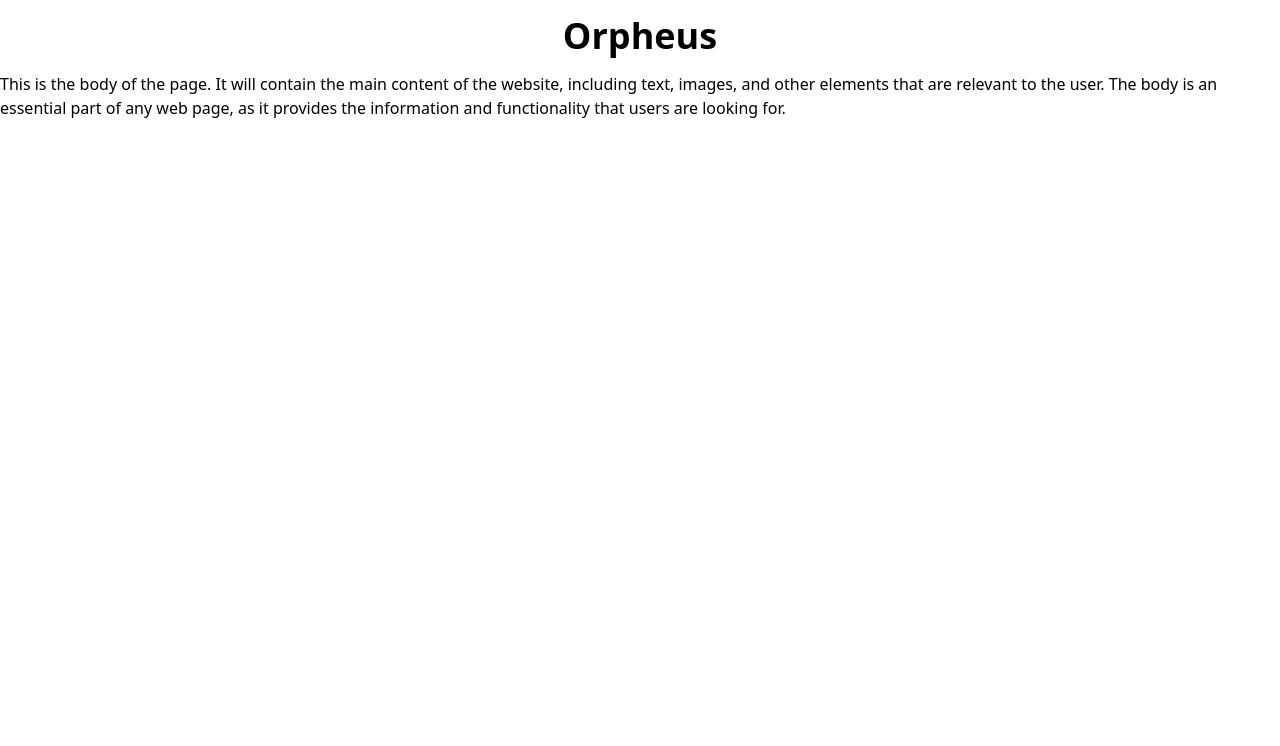
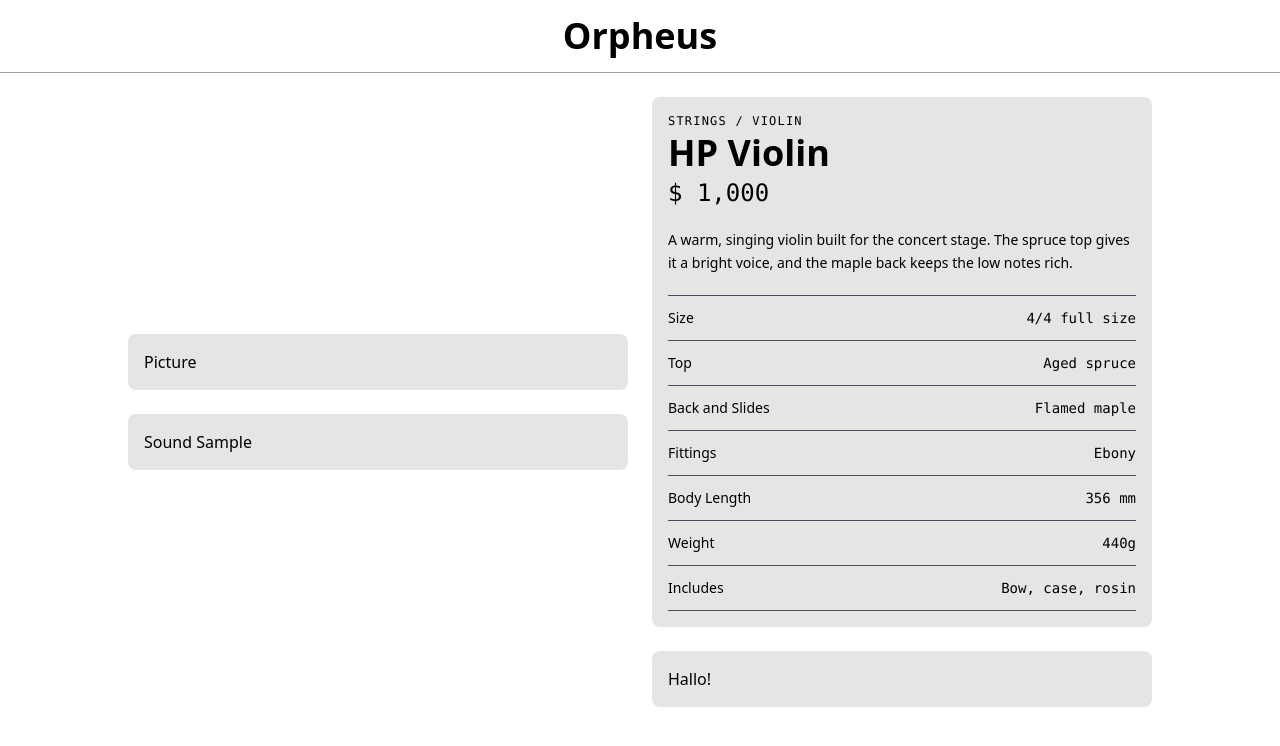
Before and after one commit to JPatrickST/Orpheus, a React (Vite) app: page / in a window 1280 px wide. Shown: the top 746 px of the page. Built offline with nearby package versions, Linux system fonts and the light colour scheme.

Commit message:
implement Body component layout with Specs and PaymentDetails; add Specs and PaymentDetails components

```diff
--- a/src/Components/Body.jsx
+++ b/src/Components/Body.jsx
@@ -1,8 +1,36 @@
+import Specs from "./Specs";
+import PaymentDetails from "./PaymentDetails";
+
 export default function Body() {
 
     return (
         <main>
-            This is the body of the page. It will contain the main content of the website, including text, images, and other elements that are relevant to the user. The body is an essential part of any web page, as it provides the information and functionality that users are looking for.
+            <div className="flex flex-row justify-center items-center max-w-5xl mx-auto gap-6 mt-6">
+                <div className="flex-1 flex flex-col justify-center items-center gap-6 w-full max-w-2xl min-w-0">
+                    <div className="w-full bg-stone-200 rounded-lg p-4">
+                        <h1>
+                            Picture
+                        </h1>
+                    </div>
+
+                    <div className="w-full bg-stone-200 rounded-lg p-4">
+                        <h1>
+                            Sound Sample
+                        </h1>
+                    </div>
+                </div>
+
+                <div className="flex-1 flex flex-col justify-center items-center gap-6 w-full max-w-2xl min-w-0">
+                    <div className="w-full bg-stone-200 rounded-lg p-4">
+                        <Specs />
+                    </div>
+                    <div className="w-full bg-stone-200 rounded-lg p-4">
+                        <PaymentDetails />
+                    </div>
+
+
+                </div>
+            </div>
         </main>
     )
 
--- a/src/Components/Header.jsx
+++ b/src/Components/Header.jsx
@@ -1,6 +1,6 @@
 export default function Header() {
     return (
-        <header>
+        <header className="border-b border-stone-400">
             <h1 className="text-4xl font-bold text-center mt-4 mb-4">
                 Orpheus
             </h1>
--- /dev/null
+++ b/src/Components/PaymentDetails.jsx
@@ -0,0 +1,9 @@
+import { useState, useEffect } from "react";
+
+export default function PaymentDetails() {
+    const [paymentDetails, setPaymentDetails] = useState(null);
+
+    return (
+        <h1>Hallo!</h1>
+    )
+}
--- /dev/null
+++ b/src/Components/Specs.jsx
@@ -0,0 +1,55 @@
+export default function Specs() {
+    return (
+        <article>
+
+            <div className="Specs_box ">
+                <div className="flex flex-col gap-1">
+                    <p className="text-xs uppercase tracking-widest font-mono">
+                        Strings / Violin
+                    </p>
+                    <h1 className="text-4xl font-bold">
+                        HP Violin
+                    </h1>
+                    <p className="text-2xl font-mono">
+                        $ 1,000
+                    </p>
+                </div>
+
+                <p className="Specs_text leading-relaxed text-sm py-5">
+                    A warm, singing violin built for the concert stage. The spruce top gives it a bright voice, and the maple back keeps the low notes rich.
+                </p>
+            </div>
+
+            <div className="Specs_box flex flex-col text-sm border-t border-slate-800/80">
+                <div className="flex justify-between py-3 border-b border-slate-800/80">
+                    <span className="">Size</span>
+                    <span className="font-mono">4/4 full size</span>
+                </div>
+                <div className="flex justify-between py-3 border-b border-slate-800/80">
+                    <span className="">Top</span>
+                    <span className="font-mono">Aged spruce</span>
+                </div>
+                <div className="flex justify-between py-3 border-b border-slate-800/80">
+                    <span className="">Back and Slides</span>
+                    <span className="font-mono">Flamed maple</span>
+                </div>
+                <div className="flex justify-between py-3 border-b border-slate-800/80">
+                    <span className="">Fittings</span>
+                    <span className="font-mono">Ebony</span>
+                </div>
+                <div className="flex justify-between py-3 border-b border-slate-800/80">
+                    <span className="">Body Length</span>
+                    <span className="font-mono">356 mm</span>
+                </div>
+                <div className="flex justify-between py-3 border-b border-slate-800/80">
+                    <span className="">Weight</span>
+                    <span className="font-mono">440g</span>
+                </div>
+                <div className="flex justify-between py-3 border-b border-slate-800/80">
+                    <span className="">Includes</span>
+                    <span className="font-mono">Bow, case, rosin</span>
+                </div>
+            </div>
+        </article>
+    )
+}
```
